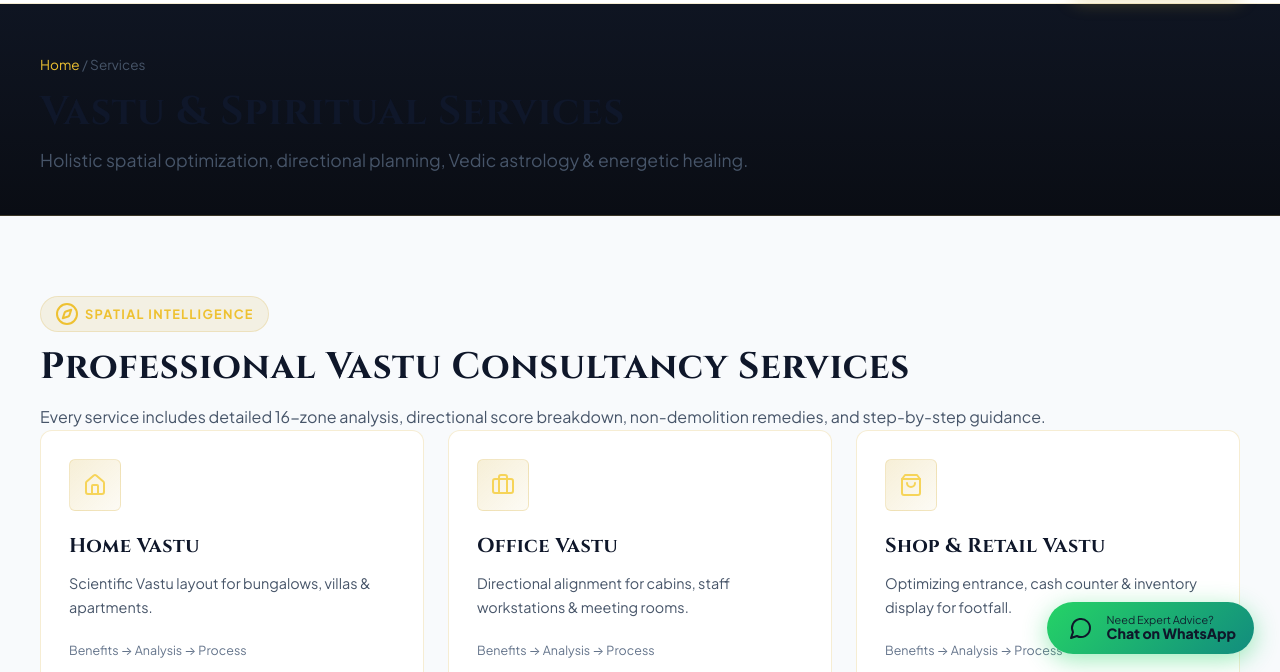
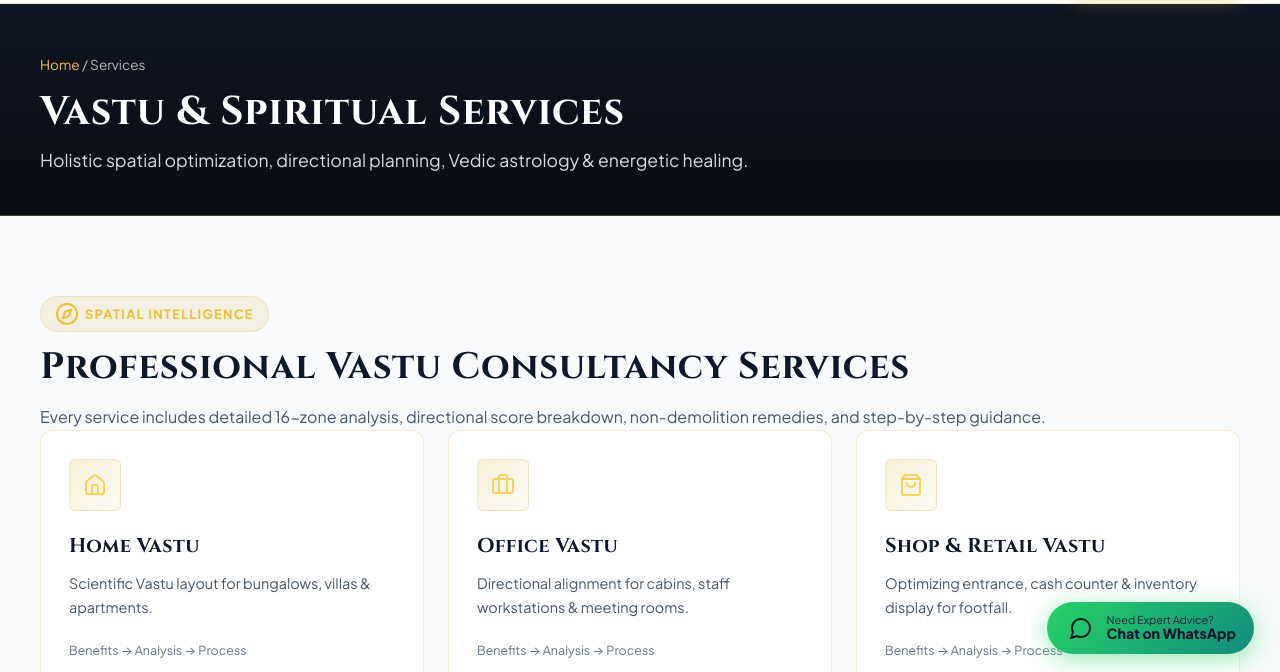
Before and after one commit to krish0000987-netizen/vastu360, a website built with Vite: page index.html in a window 1280 px wide. Both pictures are taken after a click on the link "Vastu". Shown: the part 120-792 px from the top of the page. Built offline with nearby package versions, Linux system fonts and the light colour scheme.

Commit message:
fix: subpage hero text colors readability on light theme

```diff
--- a/src/style.css
+++ b/src/style.css
@@ -1227,7 +1227,7 @@ h1, h2, h3, h4, .font-cinzel {
 
 .page-breadcrumb {
   font-size: 0.85rem;
-  color: var(--text-muted);
+  color: rgba(255, 255, 255, 0.7);
   margin-bottom: 12px;
 }
 
@@ -1239,11 +1239,12 @@ h1, h2, h3, h4, .font-cinzel {
   font-size: 2.5rem;
   line-height: 1.2;
   margin-bottom: 10px;
+  color: #ffffff;
 }
 
 .page-subtitle {
   font-size: 1.1rem;
-  color: var(--text-muted);
+  color: rgba(255, 255, 255, 0.85);
   max-width: 760px;
 }
 
```
